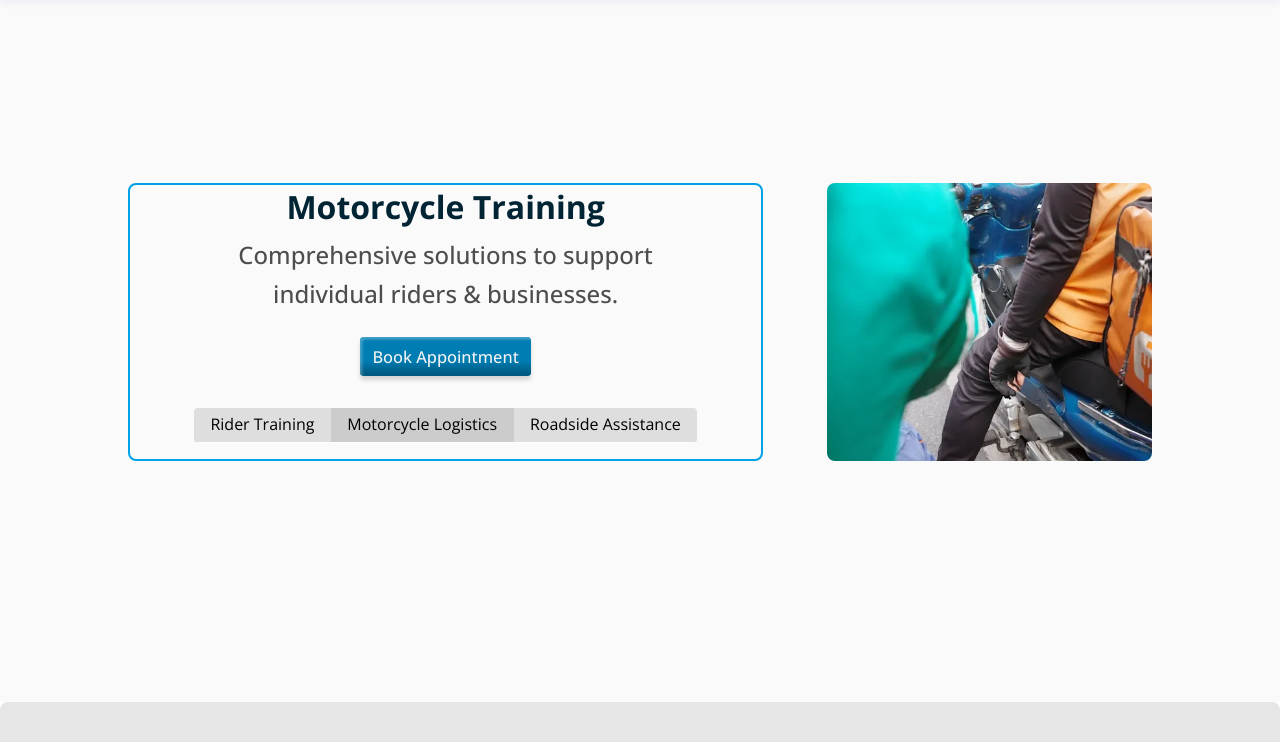
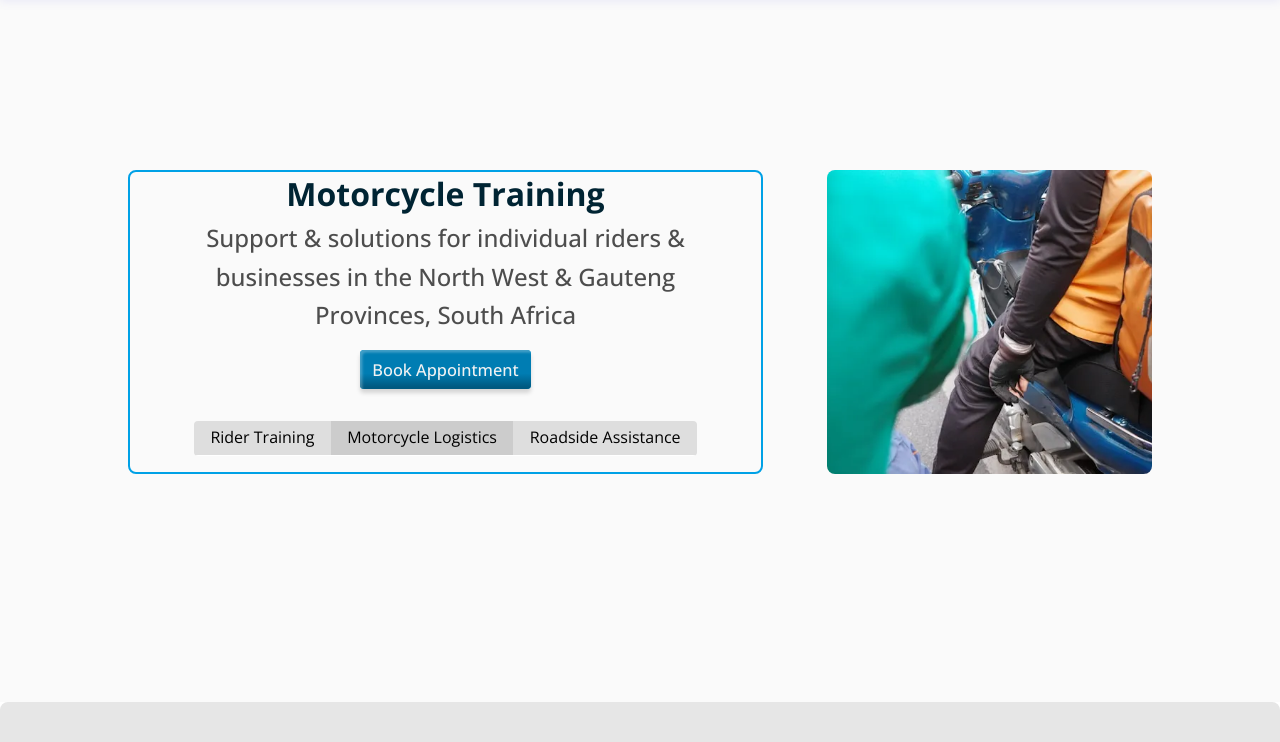
Before and after one commit to ShakexSempe/thapelo-contact-form, a plain HTML site: page index.html in a window 1280 px wide. Shown: the part 58-800 px from the top of the page. Drawn offline with nearby package versions, Linux system fonts and the light colour scheme; a web font is replaced by a local one.

Commit message:
hero-content

```diff
--- a/index.html
+++ b/index.html
@@ -85,7 +85,10 @@
                 <div class="hero-content">
                     <div class="hero-title">
                         <h1>motorcycle training</h1>
-                        <p>Comprehensive solutions to support individual riders & businesses.</p>
+                        <p>support & solutions for individual riders & businesses
+                            in the North West & Gauteng Provinces, South Africa
+
+                        </p>
                     </div>
 
                     <div class="cta-container">
--- a/sass/layout/_hero.scss
+++ b/sass/layout/_hero.scss
@@ -89,7 +89,7 @@
     }
 
     .hero-title {
-        margin-bottom: 1rem;
+        // border: 2px solid red;
         max-width: 800px;
         margin-inline: auto;
 
@@ -97,7 +97,7 @@
         h1 {
             text-transform: capitalize;
             font-size: abstracts.$font-clamp-lg;
-            margin-bottom: 0.5rem;
+            margin-bottom: 0.25rem;
             color: abstracts.$brand-darkest;
         }
 
@@ -116,8 +116,9 @@
 }
 
 .hero-cta-btns {
+    // border: 1px solid red;
     width: 100%;
-    margin: 1.5rem auto;
+    margin: 1rem auto 2rem;
 
     display: flex;
     justify-content: center;
@@ -166,7 +167,7 @@
     // justify-content: start;
     // align-items: center;
     flex-wrap: wrap;
-    margin-top: 2rem;
+    // margin-top: 2rem;
     // gap: .25rem;
     color: #f4f4f4;
     color: #000;
```
Also changed, not shown: css/style.css, 1 other file.
